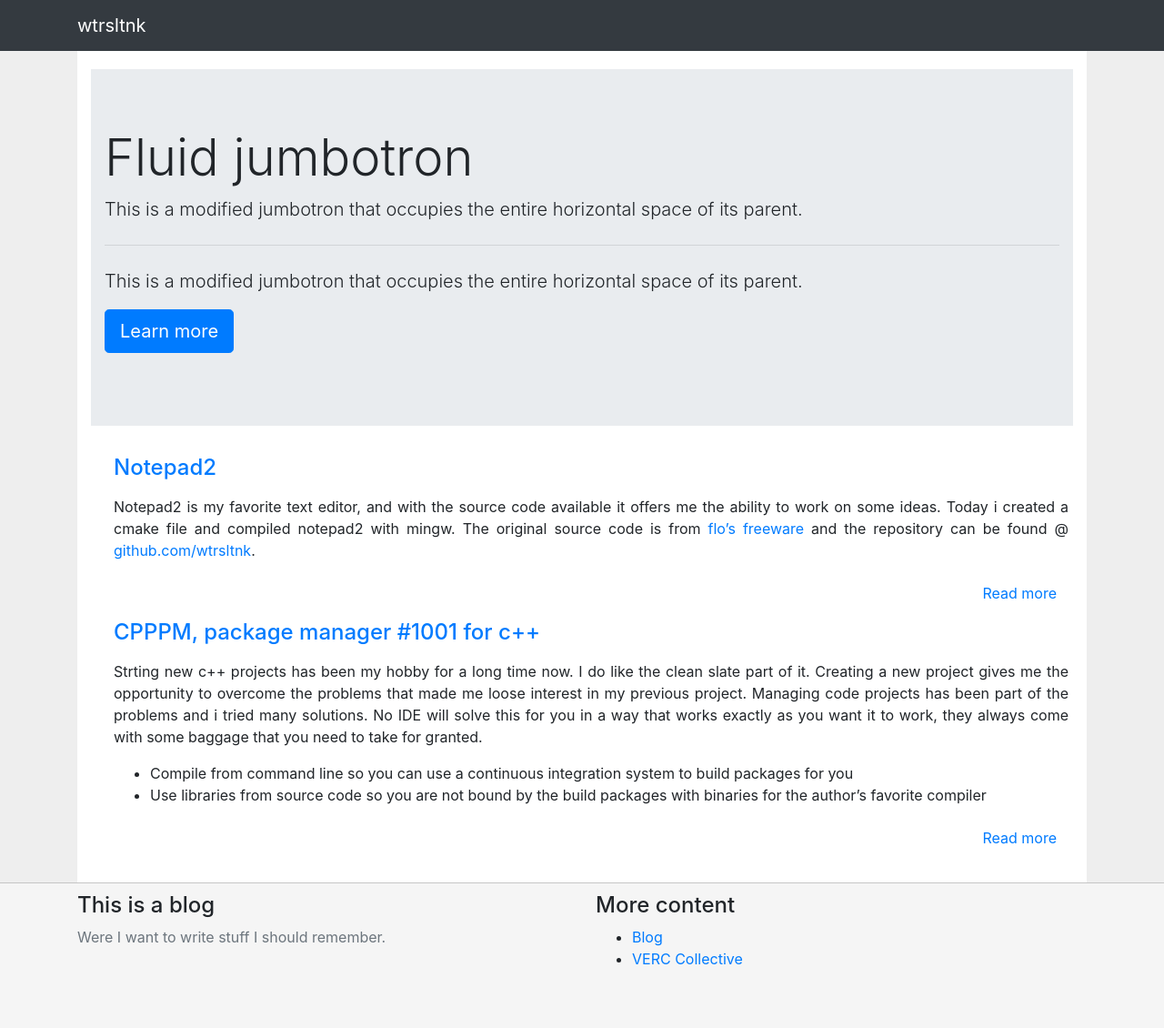
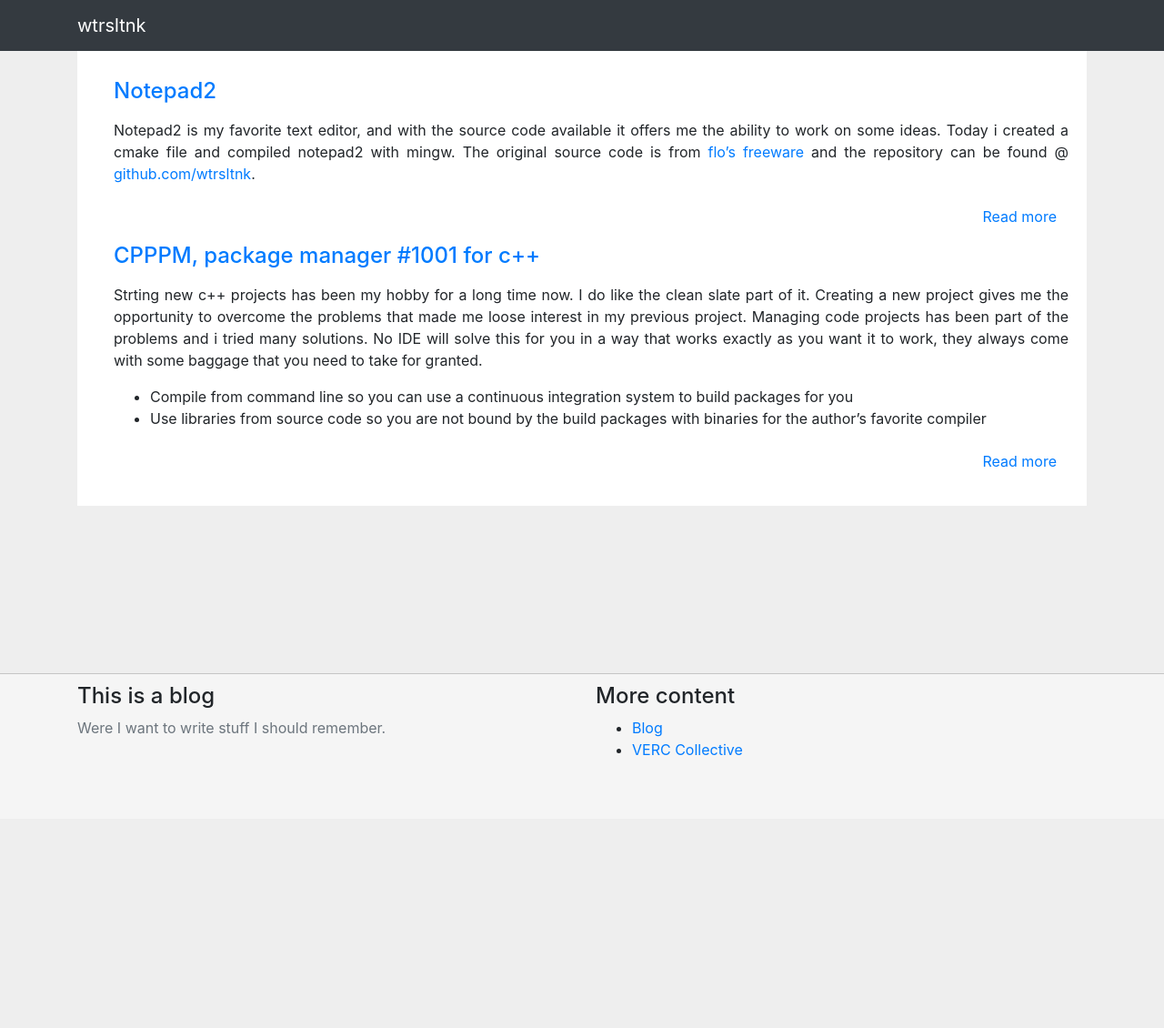
Before and after one commit to wtrsltnk/wtrsltnk.github.io, a Jekyll site: the page built from index.md, in a window 1280 px wide. Shown: the whole page at 91% size. Built offline with Jekyll 4.4.1, drawn with Linux system fonts in a browser that asks for light colours; nearby versions of some CDN libraries; after the commit the page ends 900 px from its top, so only the background shows below that.

Commit message:
Update index.md

```diff
--- a/index.md
+++ b/index.md
@@ -3,16 +3,6 @@
 author: Wouter Saaltink
 layout: default
 ---
-<div class="jumbotron jumbotron-fluid">
-  <div class="container">
-    <h1 class="display-4">Fluid jumbotron</h1>
-    <p class="lead">This is a modified jumbotron that occupies the entire horizontal space of its parent.</p>
-  <hr class="my-4">
-    <p class="lead">This is a modified jumbotron that occupies the entire horizontal space of its parent.</p>
-  <p class="lead">
-    <a class="btn btn-primary btn-lg" href="#" role="button">Learn more</a>
-  </p></div>
-</div>
 {% for post in site.posts %}
 <div class="post col-lg-12">
     <h4 class="list-group-item-heading"><a href="{{ post.url }}">{{ post.title }}</a></h4>
```
